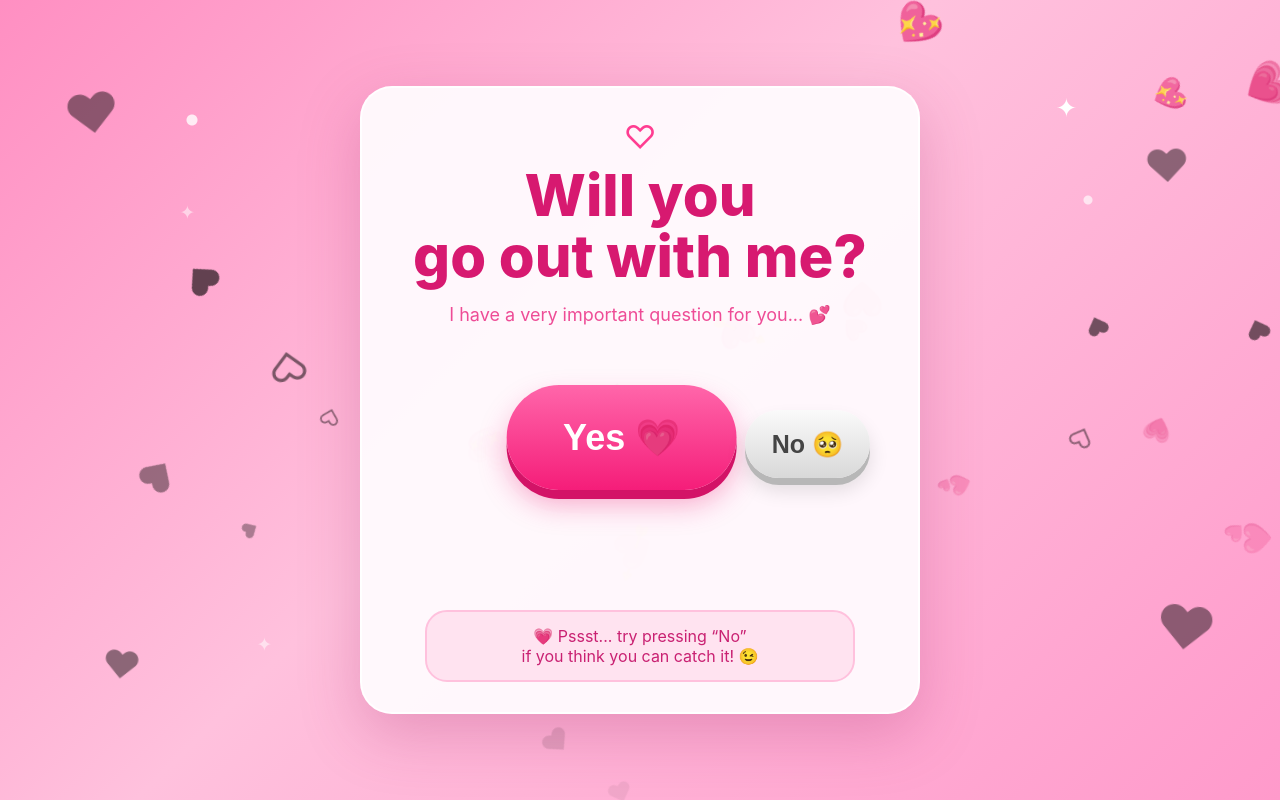
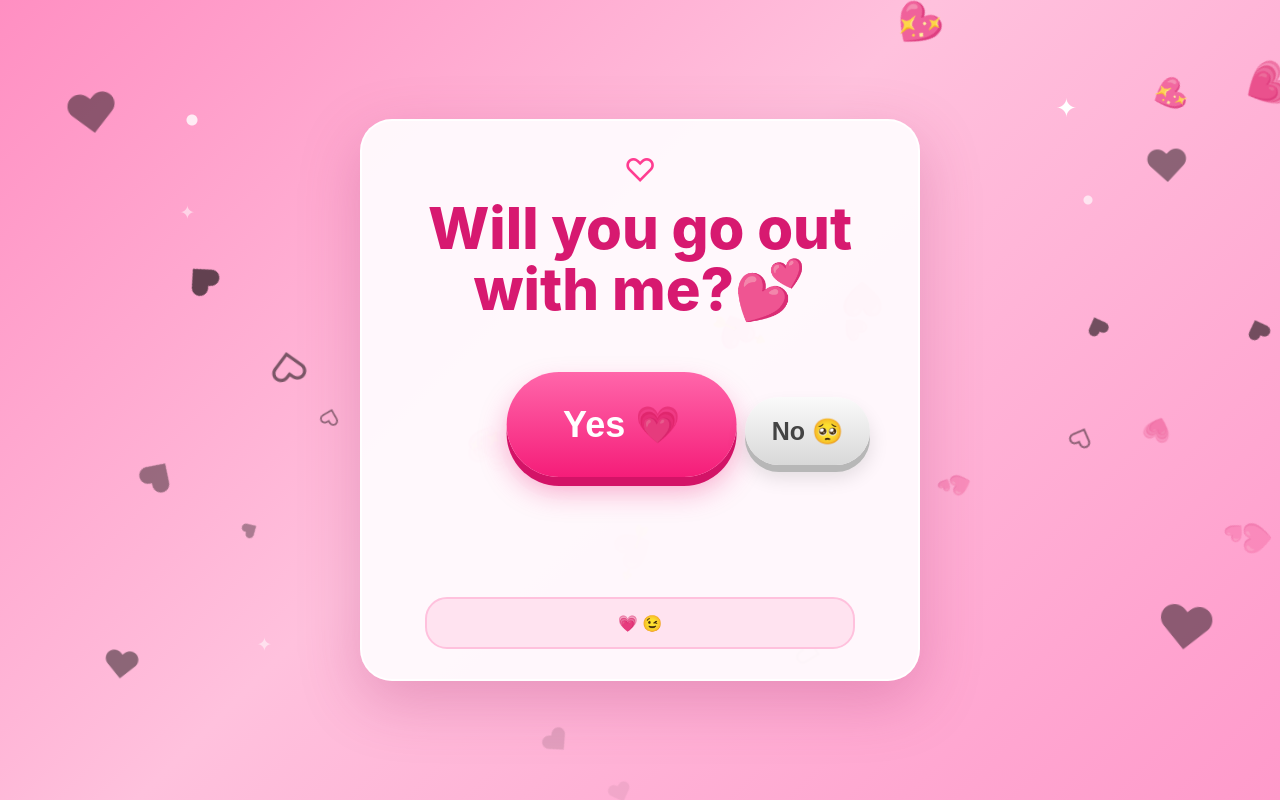
Before and after one commit to zeothak/Open-this, a plain HTML site: page index.html in a window 1280 px wide. Drawn offline with Linux system fonts and the light colour scheme.

Commit message:
Update index.html

```diff
--- a/index.html
+++ b/index.html
@@ -270,9 +270,7 @@ h1 {
     <div id="question">
         <div class="small-heart">♡</div>
 
-        <h1>Will you<br>go out with me?</h1>
-
-        <div class="subtitle">I have a very important question for you... 💕</div>
+        <h1>Will you go out with me?💕</h1>
 
         <div class="button-area" id="buttonArea">
             <button id="yes" type="button">Yes 💗</button>
@@ -280,8 +278,7 @@ h1 {
         </div>
 
         <div class="hint">
-            💗 Pssst... try pressing “No”<br>
-            if you think you can catch it! 😉
+            💗  😉
         </div>
     </div>
 
```
